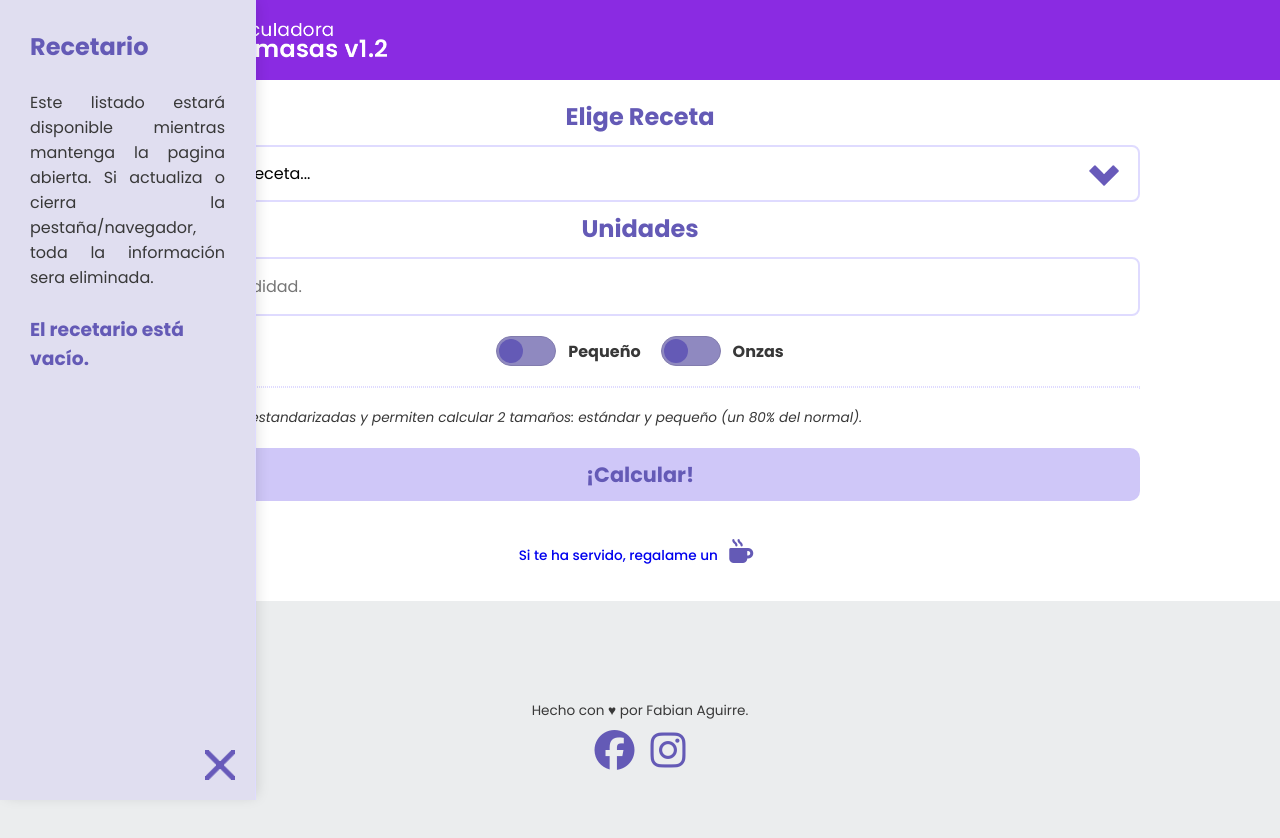
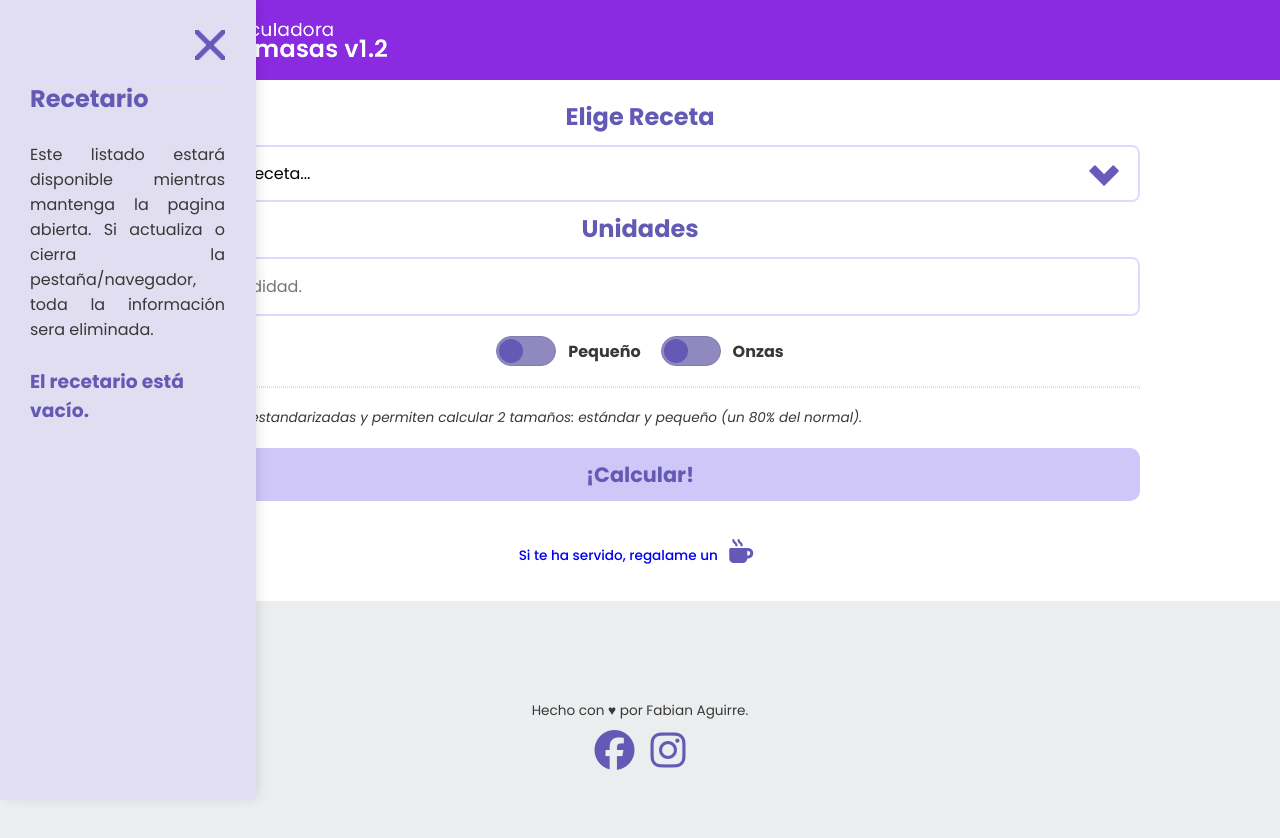
Before and after one commit to fafafx/ch-javascript, a plain HTML site: page index.html in a window 1280 px wide. Both pictures are taken after a click on the element 45 px from the left and 755 px from the top of the page. Drawn offline with nearby package versions, Linux system fonts and the light colour scheme; some packages are replaced by stand-ins of ours; a script that the page names is missing.

Commit message:
Actualización final para Proyecto JS Coderhouse.

```diff
--- a/index.html
+++ b/index.html
@@ -23,8 +23,8 @@
     </div>
     <!-- fin boton abre y cierra -->
        <div id="menuM" class="mobileMenu">
-        <div id="close" class="openCloseBtn"><img src="img/CLOSE.png" alt="boton para cerrar menu movil"
-                id="btnCierraLibreta"></div>
+        <div id="close" class="openCloseBtn t-right"><img src="img/CLOSE.png" alt="boton para cerrar menu movil"
+                id="btnCierraLibreta"></div><hr>
 
         <h2>Recetario</h2>
         <br>
@@ -44,6 +44,7 @@
             <br>
             <button id="btnBorraTodo" class="btn">Vaciar Recetario</button>
         </div>
+
     </div>
     <header>
         <nav class="t-center"><a class="logo" href="">
--- a/js/scripts.js
+++ b/js/scripts.js
@@ -371,11 +371,12 @@ function borraReceta(idABorrar) {
 
 function cerrarLibreta() {
     libreta.style.display = "none";
-
+    document.body.classList.remove("no-scroll");
 };
 
 function abrirLibreta() {
     libreta.style.display = "block";
+    document.body.classList.add("no-scroll");
 
 };
 
--- a/scss/styles.scss
+++ b/scss/styles.scss
@@ -12,6 +12,10 @@
 
 }
 
+.no-scroll {
+    overflow-y: hidden;
+}
+
 /* Mobile first */
 
 
@@ -22,6 +26,7 @@ body {
     display: flex;
     min-height: 100vh;
     flex-direction: column;
+
 }
 
 h1,
@@ -690,9 +695,17 @@ nav ul a {
     border-right: 1px solid $main-ultra-light-color;
     display: none;
 
+
 }
 
+.t-right {
+    text-align: right;
+}
 
+#close {
+    width: 100%;
+    margin-bottom: 30px;
+}
 
 .mMovil {
     width: 60vw;
@@ -718,9 +731,6 @@ nav ul a {
 .openCloseBtn {
     width: 20px;
     height: 20px;
-    position: absolute;
-    bottom: 30px;
-    right: 30px;
     cursor: pointer;
     z-index: 99;
 }
@@ -763,8 +773,8 @@ nav ul a {
 }
 
 .notificacion {
-    top:0;
-    right:0;
+    top: 0;
+    right: 0;
     width: 30px;
     height: 30px;
     background-color: red;
```
Also changed, not shown: css/styles.css, 1 other file.
